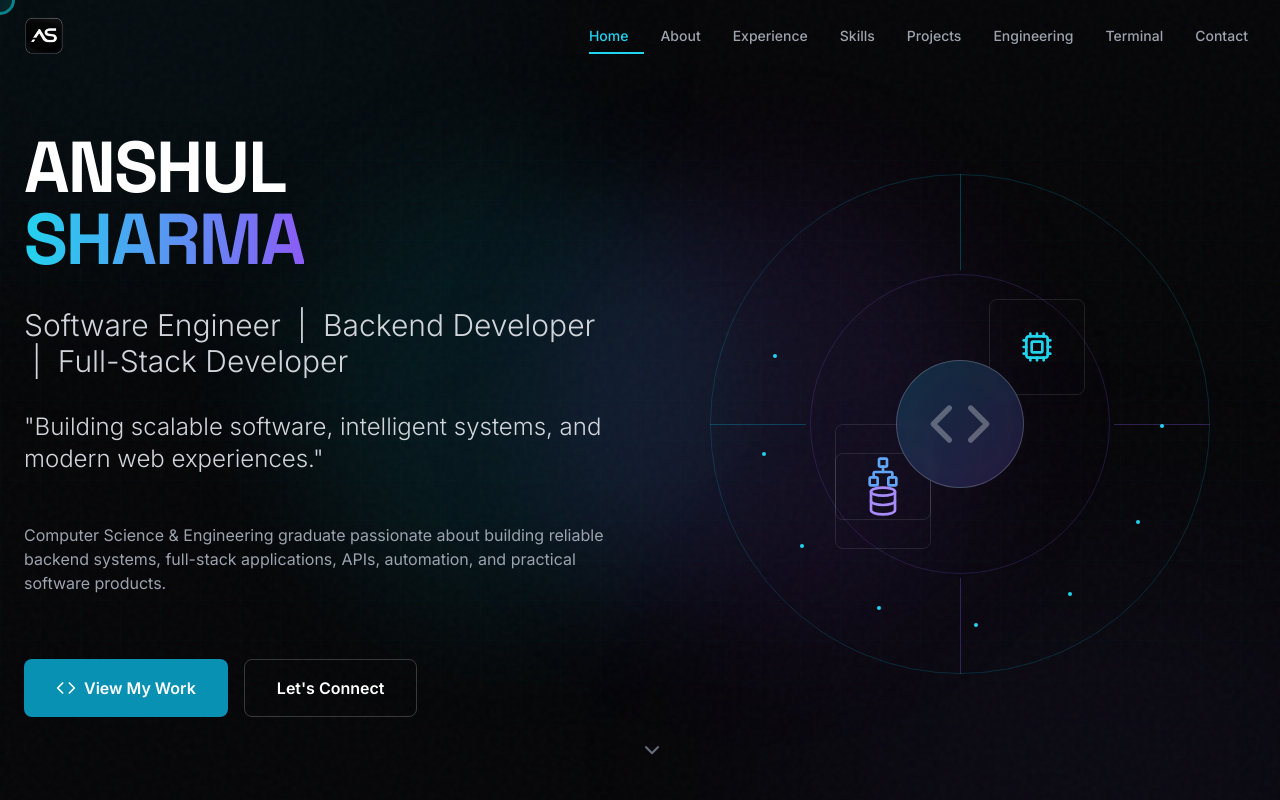
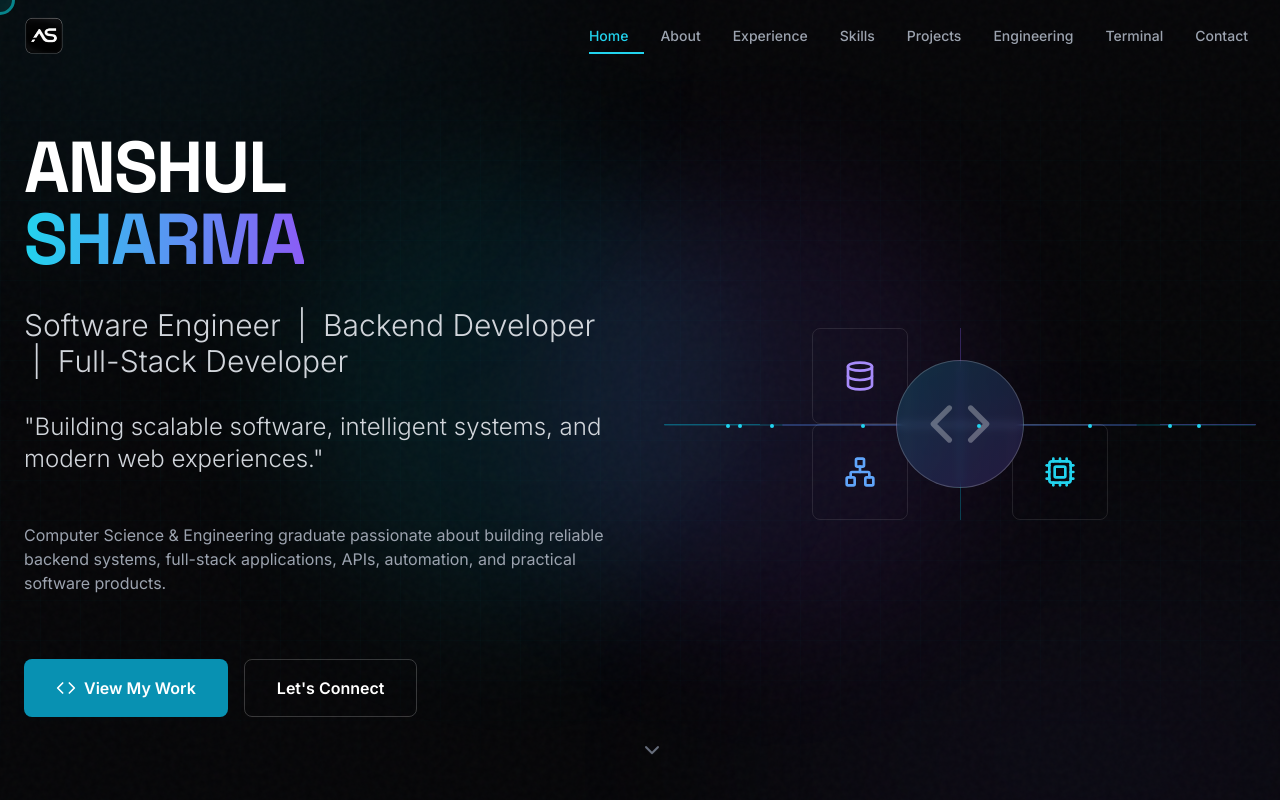
Before and after one commit to anshulsh012/Portfolio, a React (Vite) app: page / in a window 1280 px wide. Shown: the top 800 px of the page. Built offline with nearby package versions, Linux system fonts and the light colour scheme.

Commit message:
Fix responsiveness

```diff
--- a/src/Portfolio.tsx
+++ b/src/Portfolio.tsx
@@ -235,7 +235,7 @@ const Hero: React.FC = () => {
             transition={{ duration: 0.8, delay: 0.6 }}
             className="pt-4"
           >
-            <p className="text-gray-400 max-w-2xl leading-relaxed text-sm sm:text-base">
+            <p className="text-gray-400 max-w-screen-sm leading-relaxed text-sm sm:text-base">
               Computer Science & Engineering graduate passionate about building reliable backend systems, full-stack applications, APIs, automation, and practical software products.
             </p>
           </motion.div>
@@ -271,7 +271,7 @@ const Hero: React.FC = () => {
         >
           {/* Abstract technical network visualization */}
           <div className="absolute inset-0 flex items-center justify-center">
-            <div className="relative w-[500px] h-[500px]">
+            <div className="relative w-full max-h-screen">
               {/* Outer ring */}
               <div className="absolute inset-0 border border-cyan-500/20 rounded-full animate-[spin_20s_linear_infinite]" />
               <div className="absolute inset-[20%] border border-violet-500/20 rounded-full animate-[spin_15s_linear_infinite_reverse]" />
--- a/tsconfig.app.json
+++ b/tsconfig.app.json
@@ -20,9 +20,9 @@
     "noUnusedLocals": true,
     "noUnusedParameters": true,
     "noFallthroughCasesInSwitch": true,
+    "ignoreDeprecations": "6.0",
 
     /* Path aliases */
-    "baseUrl": ".",
     "paths": {
       "@/*": ["./src/*"]
     }
```
